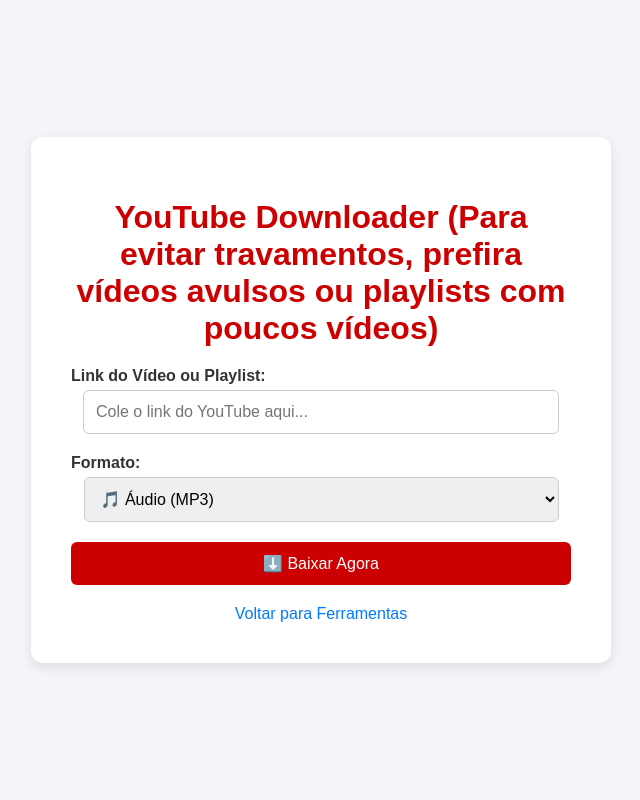
After one commit to TailorKz/Projeto_Gestao_Professores, a Flask app: page /ferramentas/youtube in a window 1280 px wide. The commit adds this page. Shown: the whole page, without its empty margins (319-959 px from the left). Run offline with Flask 3, Linux system fonts and the light colour scheme; parts of the project's set-up code (start-up, migrations or seed data) failed here and were passed over; some libraries are stand-ins or nearby versions.

Commit message:
Implementação do sistema de baixar vídeos e playlists no menu de ferramentas

```diff
--- a/app.py
+++ b/app.py
@@ -15,6 +15,8 @@ from babel.numbers import format_decimal
 import psycopg2.extras
 import subprocess
 from decimal import Decimal
+import yt_dlp
+import glob
 
 # --- CONFIGURAÇÃO DE CAMINHO DINÂMICO ---
 BASE_DIR = os.path.abspath(os.path.dirname(__file__))
@@ -935,6 +937,59 @@ def deletar_jogador(jogador_id):
     conn.close()
     flash('Jogador apagado com sucesso.', 'success')
     return redirect(url_for('controle_ginasio'))
+@app.route('/ferramentas/youtube', methods=['GET', 'POST'])
+def youtube_downloader():
+    if request.method == 'POST':
+        url = request.form.get('url')
+        formato = request.form.get('formato')
+
+        if not url:
+            flash('Por favor, insira uma URL válida.', 'error')
+            return redirect(request.url)
+
+        try:
+            # Configurações do yt-dlp
+            output_template = os.path.join(app.config['UPLOAD_FOLDER'], '%(title)s.%(ext)s')
+
+            ydl_opts = {
+                'outtmpl': output_template,
+                'quiet': True,
+                'no_warnings': True,
+                'restrictfilenames': True, # Remove caracteres especiais do nome
+            }
+
+            if formato == 'mp3':
+                ydl_opts.update({
+                    'format': 'bestaudio/best',
+                    'postprocessors': [{
+                        'key': 'FFmpegExtractAudio',
+                        'preferredcodec': 'mp3',
+                        'preferredquality': '192',
+                    }],
+                })
+            else: # mp4
+                ydl_opts.update({
+                    'format': 'bestvideo[ext=mp4]+bestaudio[ext=m4a]/best[ext=mp4]/best',
+                })
+
+            # Executa o download
+            with yt_dlp.YoutubeDL(ydl_opts) as ydl:
+                info = ydl.extract_info(url, download=True)
+                filename = ydl.prepare_filename(info)
+
+                # Ajuste para MP3 (o nome do arquivo muda após a conversão)
+                if formato == 'mp3':
+                    filename = os.path.splitext(filename)[0] + '.mp3'
+
+            # Envia o arquivo para o usuário
+            # Nota: Usamos as_attachment=True para forçar o download
+            return send_file(filename, as_attachment=True)
+
+        except Exception as e:
+            flash(f"Erro ao baixar: {str(e)}", 'error')
+            return redirect(request.url)
+
+    return render_template('youtube.html')
 @app.route('/api/ginasios/salvar_lote', methods=['POST'])
 def salvar_lote_ginasio():
     dados = request.get_json()
--- a/requirements.txt
+++ b/requirements.txt
@@ -9,3 +9,4 @@ boto3
 gunicorn
 Babel==2.15.0
 psycopg2-binary
+yt-dlp
--- /dev/null
+++ b/templates/youtube.html
@@ -0,0 +1,60 @@
+<!DOCTYPE html>
+<html lang="pt-br">
+<head>
+    <meta charset="UTF-8">
+    <title>Baixar do YouTube</title>
+    <link rel="icon" href="{{ url_for('static', filename='logo.ico') }}">
+    <style>
+        body { font-family: Arial, sans-serif; background-color: #f4f4f9; color: #333; display: flex; justify-content: center; align-items: center; height: 100vh; margin: 0; }
+        .container { background: white; padding: 40px; border-radius: 12px; box-shadow: 0 4px 12px rgba(0,0,0,0.1); width: 100%; max-width: 500px; text-align: center; }
+        h1 { color: #cc0000; margin-bottom: 20px; } /* Vermelho YouTube */
+        input[type="text"] { width: 90%; padding: 12px; margin-bottom: 20px; border: 1px solid #ccc; border-radius: 6px; font-size: 16px; }
+        select { width: 95%; padding: 12px; margin-bottom: 20px; border: 1px solid #ccc; border-radius: 6px; font-size: 16px; }
+        button { background-color: #cc0000; color: white; padding: 12px 24px; border: none; border-radius: 6px; cursor: pointer; font-size: 16px; width: 100%; transition: background 0.3s; }
+        button:hover { background-color: #990000; }
+        .back-link { display: block; margin-top: 20px; color: #007bff; text-decoration: none; }
+        .loading { display: none; margin-top: 15px; color: #666; font-style: italic; }
+
+        /* Flash messages */
+        .flash { padding: 10px; margin-bottom: 15px; border-radius: 5px; text-align: left;}
+        .flash.error { background-color: #f8d7da; color: #721c24; }
+    </style>
+    <script>
+        function mostrarLoading() {
+            document.getElementById('loading-msg').style.display = 'block';
+            document.getElementById('btn-submit').disabled = true;
+            document.getElementById('btn-submit').innerText = 'Processando... (Isso pode demorar)';
+        }
+    </script>
+</head>
+<body>
+    <div class="container">
+        <h1>YouTube Downloader (Para evitar travamentos, prefira vídeos avulsos ou playlists com poucos vídeos)</h1>
+
+        {% with messages = get_flashed_messages(with_categories=true) %}
+            {% if messages %}
+                {% for category, message in messages %}
+                    <div class="flash {{ category }}">{{ message }}</div>
+                {% endfor %}
+            {% endif %}
+        {% endwith %}
+
+        <form method="post" onsubmit="mostrarLoading()">
+            <label style="display:block; text-align:left; margin-bottom:5px; font-weight:bold;">Link do Vídeo ou Playlist:</label>
+            <input type="text" name="url" placeholder="Cole o link do YouTube aqui..." required>
+
+            <label style="display:block; text-align:left; margin-bottom:5px; font-weight:bold;">Formato:</label>
+            <select name="formato">
+                <option value="mp3">🎵 Áudio (MP3)</option>
+                <option value="mp4">🎬 Vídeo (MP4)</option>
+            </select>
+
+            <button type="submit" id="btn-submit">⬇️ Baixar Agora</button>
+        </form>
+
+        <p id="loading-msg" class="loading">⏳ Baixando e convertendo... Por favor, não feche a página.</p>
+
+        <a href="{{ url_for('ferramentas_pdf') }}" class="back-link">Voltar para Ferramentas</a>
+    </div>
+</body>
+</html>
```
Also changed, not shown: templates/ferramentas.html (+45 -12 lines), 1 other file.
